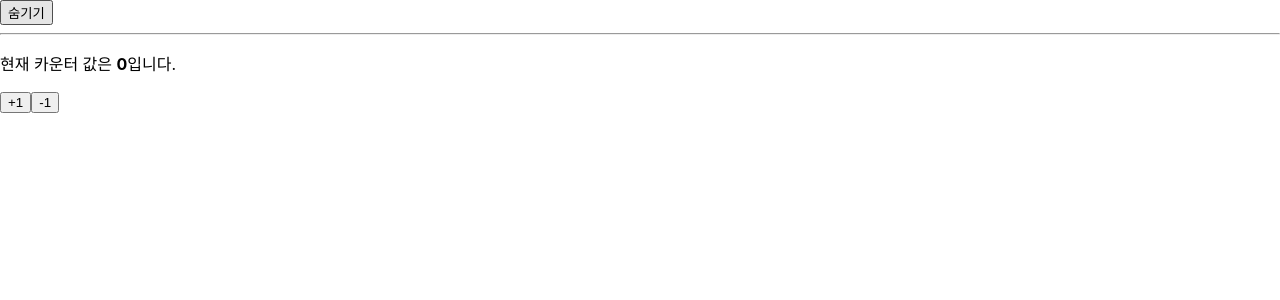
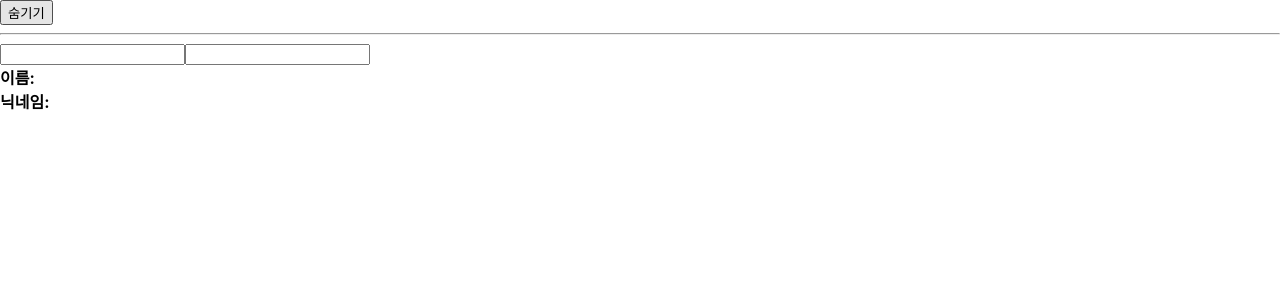
Before and after one commit to Jetom88/react_book, a React (Create React App) app: page / in a window 1280 px wide. Both pictures are taken after a click on the button "보이기". Shown: the top 300 px of the page. Built offline with nearby package versions, Linux system fonts and the light colour scheme.

Commit message:
reducer 사용법

```diff
--- a/src/App.js
+++ b/src/App.js
@@ -1,6 +1,7 @@
 import ScrollBox from "./ScrollBox";
 import React, { Component, useState } from "react";
 import Counter from "./Counter";
+import Info from "./Info";
 
 const App = () => {
   const [visible, setVisible] = useState(false);
@@ -15,7 +16,7 @@
       </button>
 
       <hr />
-      {visible && <Counter />}
+      {visible && <Info />}
     </div>
   );
 };
--- /dev/null
+++ b/src/Info.js
@@ -0,0 +1,34 @@
+import React, { useReducer } from "react";
+
+function reducer(state, action) {
+  return {
+    ...state,
+    [action.name]: action.value,
+  };
+}
+
+const Info = () => {
+  const [state, dispatch] = useReducer(reducer, {
+    name: "",
+    nickname: "",
+  });
+
+  const { name, nickname } = state;
+  const onChange = (e) => {
+    dispatch(e.target);
+  };
+  return (
+    <div>
+      <input name="name" value={name} onChange={onChange} />
+      <input name="nickname" value={nickname} onChange={onChange} />
+      <br />
+      <b>이름:</b>
+      {name}
+      <br />
+      <b>닉네임:</b>
+      {nickname}
+    </div>
+  );
+};
+
+export default Info;
```
